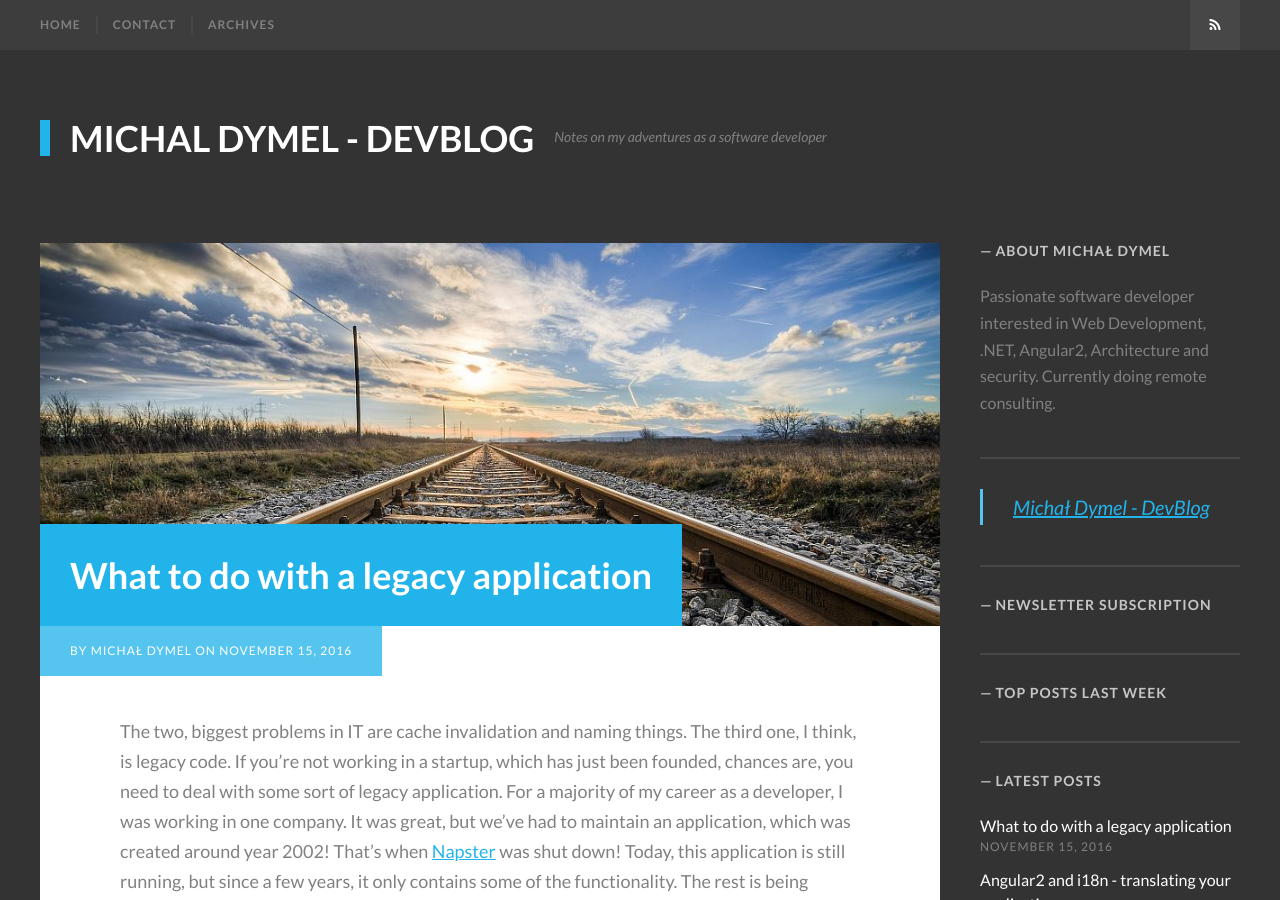
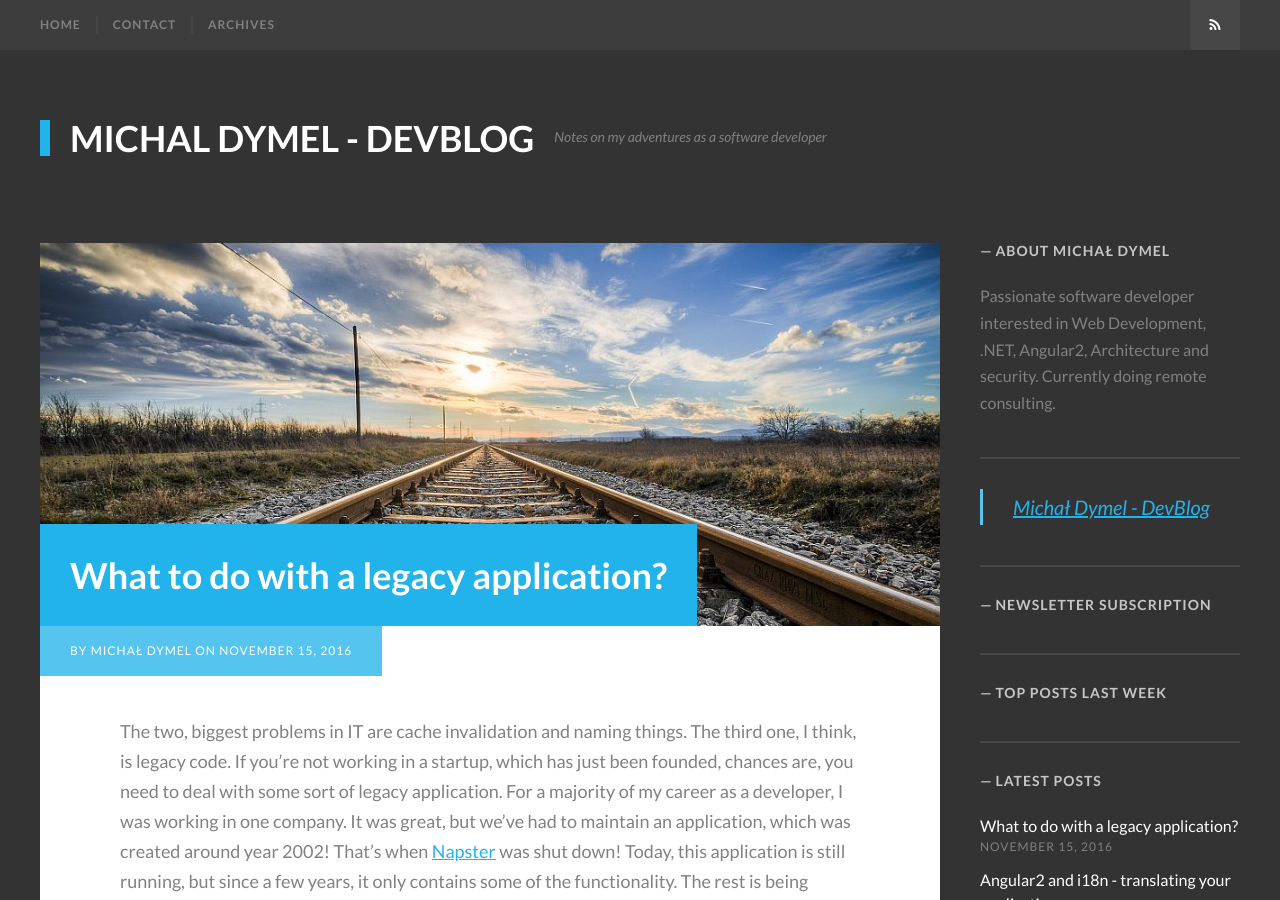
Before and after one commit to mdymel/devblog.dymel.pl, a Jekyll site: the page built from _posts/2016-11-15-what-to-do-with-a-legacy-application.markdown, in a window 1280 px wide and 900 px high. Built offline with Jekyll 4.4.1, drawn with Linux system fonts in a browser that asks for light colours; some web fonts are replaced; comment, search, counter and statistics services are not loaded.

```diff
--- a/_posts/2016-11-15-what-to-do-with-a-legacy-application.markdown
+++ b/_posts/2016-11-15-what-to-do-with-a-legacy-application.markdown
@@ -1,6 +1,6 @@
 ---
 layout: post
-title: What to do with a legacy application
+title: What to do with a legacy application?
 date: '2016-11-15'
 featured: /images/posts/2016-11-15-what-to-do-with-a-legacy-application/featured.jpg
 image: /images/posts/2016-11-15-what-to-do-with-a-legacy-application/featured.jpg
```
